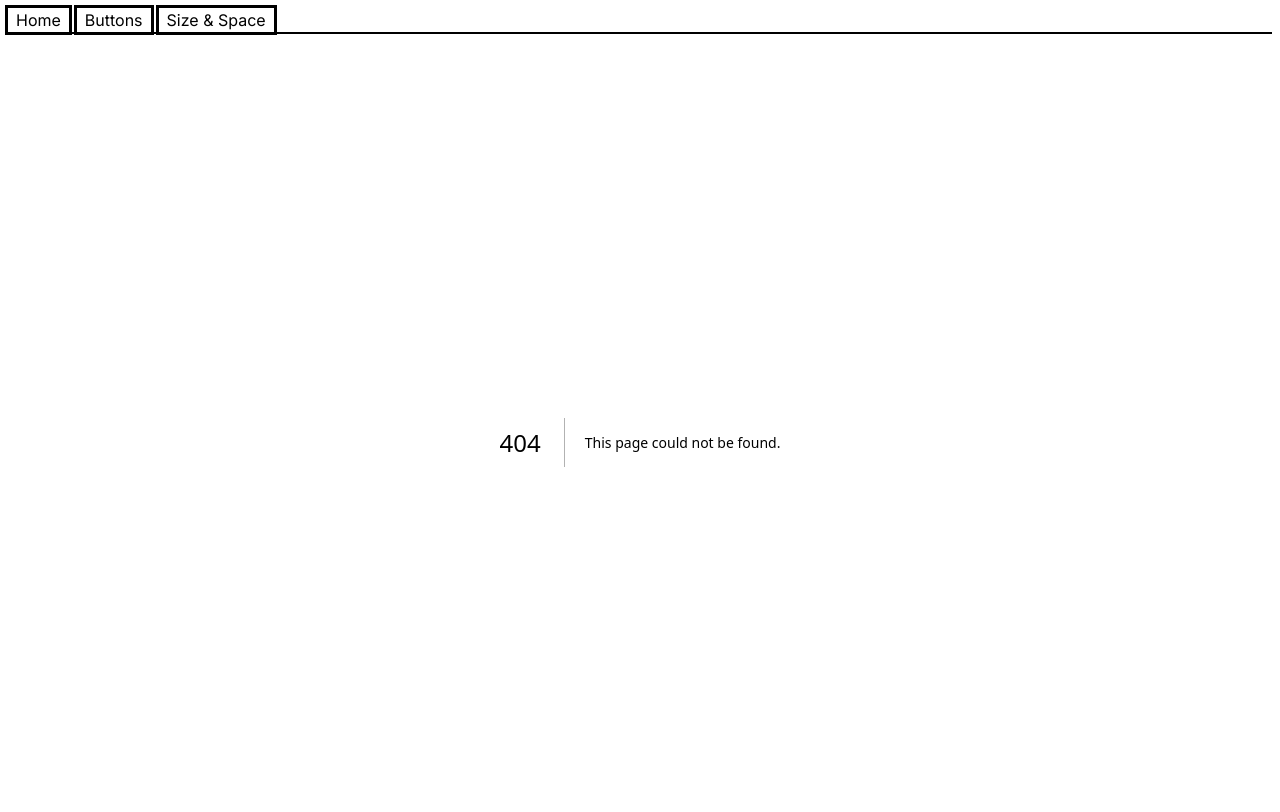
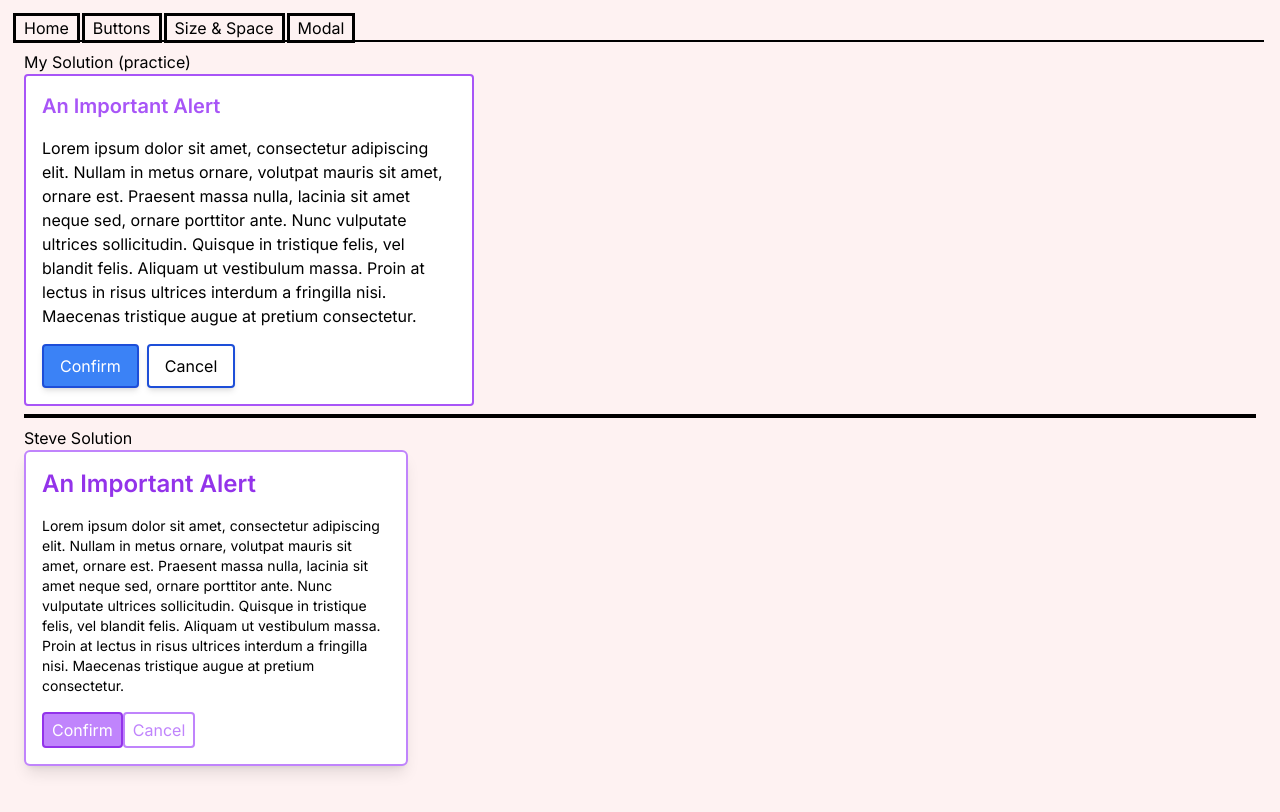
Before and after one commit to mkmule/tailwind-css-playground, a Next.js app: page /modal in a window 1280 px wide. Before the commit this address had no page. Shown: the top 812 px of the page. Built offline with nearby package versions, Linux system fonts and the light colour scheme.

Commit message:
Modal exercise

```diff
--- a/src/app/layout.tsx
+++ b/src/app/layout.tsx
@@ -14,6 +14,7 @@ const links = [
   { href: '/', label: 'Home' },
   { href: '/buttons', label: 'Buttons' },
   { href: '/size-space', label: 'Size & Space' },
+  { href: '/modal', label: 'Modal' },
 ];
 
 export default function RootLayout({ children }: { children: React.ReactNode }) {
--- /dev/null
+++ b/src/app/modal/page.tsx
@@ -0,0 +1,41 @@
+const ModalPage = () => {
+  return (
+    <div>
+      <h2>My Solution (practice)</h2>
+      <div className="border-2 border-purple-500 p-4 w-[450px] bg-white rounded">
+        <h1 className="text-xl text-purple-500 mb-4 font-semibold">An Important Alert</h1>
+        <p>
+          Lorem ipsum dolor sit amet, consectetur adipiscing elit. Nullam in metus ornare, volutpat mauris
+          sit amet, ornare est. Praesent massa nulla, lacinia sit amet neque sed, ornare porttitor ante.
+          Nunc vulputate ultrices sollicitudin. Quisque in tristique felis, vel blandit felis. Aliquam ut
+          vestibulum massa. Proin at lectus in risus ultrices interdum a fringilla nisi. Maecenas
+          tristique augue at pretium consectetur.
+        </p>
+        <div className="mt-4">
+          <button className="btn">Confirm</button>
+          <button className="btn text-black bg-white ml-2">Cancel</button>
+        </div>
+      </div>
+
+      <div className="w-full border-2 border-black my-2" />
+
+      <h2>Steve Solution</h2>
+      <div className="w-96 rounded-md border-2 border-purple-400 bg-white p-4 shadow-lg">
+        <h1 className="mb-4 text-2xl font-semibold text-purple-600">An Important Alert</h1>
+        <p className="mb-4 text-sm">Lorem ipsum dolor sit amet, consectetur adipiscing elit. Nullam in metus ornare,
+          volutpat mauris sit amet, ornare est. Praesent massa nulla, lacinia sit amet neque sed, ornare porttitor ante.
+          Nunc vulputate ultrices sollicitudin. Quisque in tristique felis, vel blandit felis. Aliquam ut vestibulum
+          massa. Proin at lectus in risus ultrices interdum a fringilla nisi. Maecenas tristique augue at pretium
+          consectetur.</p>
+        <div>
+          <button className="rounded border-2 border-purple-600 bg-purple-400 px-2 py-1">Confirm</button>
+          <button className="rounded border-2 border-purple-400 bg-white px-2 py-1 text-purple-400">Cancel</button>
+        </div>
+      </div>
+
+
+    </div>
+  );
+};
+
+export default ModalPage;
```
